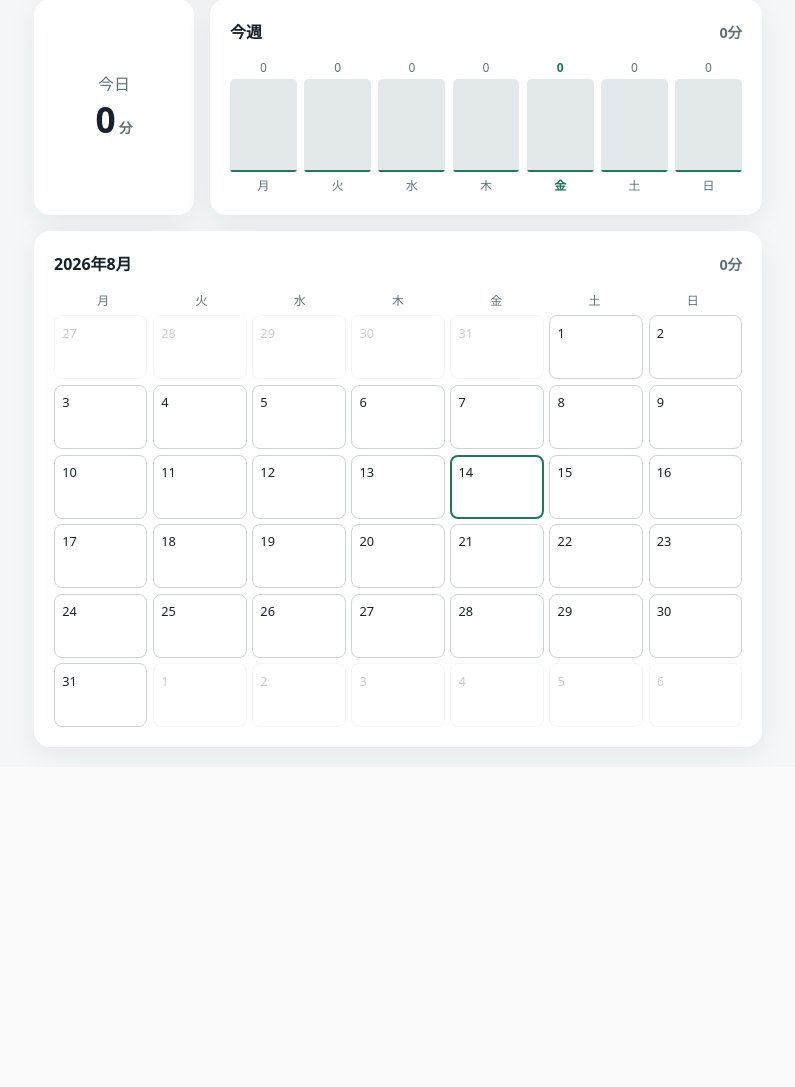
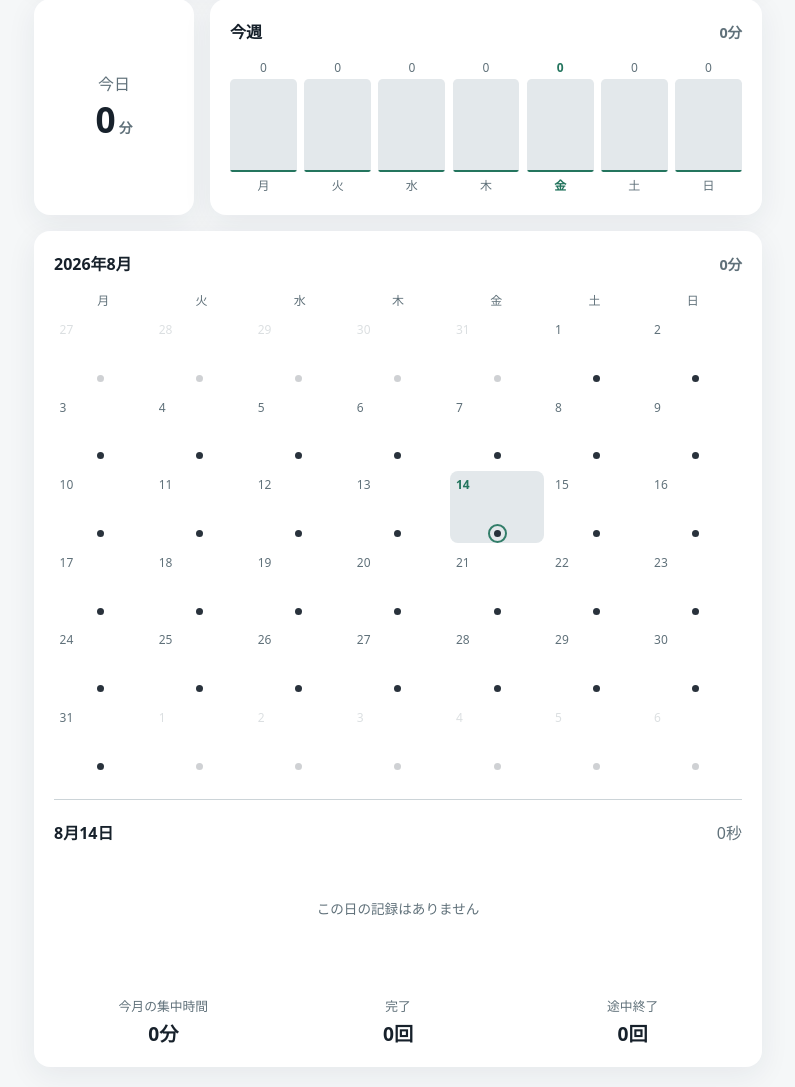
Before and after one commit to shogogoto/web-timer, a FastAPI app: page / in a window 1280 px wide. Shown: the part 621-1708 px from the top of the page, without its empty margins (242-1037 px from the left). Before the commit the page ends 1378 px from the top, so only its background shows below. Run offline with FastAPI, Linux system fonts and the light colour scheme; the visitor is signed in with stand-in values (Sample User, id 1); tables that the repository leaves empty hold one stand-in row (values such as "Sample post").

Commit message:
Refine activity dashboard visuals

```diff
--- a/app/main.py
+++ b/app/main.py
@@ -127,6 +127,7 @@ def activity_summary(db: Session, user_id: int, now: datetime | None = None) ->
         TimerSession.status.in_(["completed", "stopped"]),
     )).all()
     daily_seconds: dict = {}
+    daily_details: dict = {}
     for session in sessions:
         ended_at = session.ended_at
         if ended_at is None:
@@ -135,6 +136,18 @@ def activity_summary(db: Session, user_id: int, now: datetime | None = None) ->
             ended_at = ended_at.replace(tzinfo=timezone.utc)
         day = ended_at.astimezone(TZ).date()
         daily_seconds[day] = daily_seconds.get(day, 0) + session.worked_seconds
+        started_at = session.started_at or session.ended_at
+        if started_at is not None and started_at.tzinfo is None:
+            started_at = started_at.replace(tzinfo=timezone.utc)
+        local_start = started_at.astimezone(TZ) if started_at is not None else ended_at.astimezone(TZ)
+        detail = daily_details.setdefault(day.isoformat(), {"seconds": 0, "completed": 0, "stopped": 0, "sessions": []})
+        detail["seconds"] += session.worked_seconds
+        detail[session.status] += 1
+        detail["sessions"].append({
+            "time": local_start.strftime("%H:%M"),
+            "seconds": session.worked_seconds,
+            "status": session.status,
+        })
 
     weekday_labels = ["月", "火", "水", "木", "金", "土", "日"]
     week = []
@@ -150,23 +163,37 @@ def activity_summary(db: Session, user_id: int, now: datetime | None = None) ->
             "is_today": day == today,
         })
 
+    month_max = max((seconds for day, seconds in daily_seconds.items() if day.month == today.month and day.year == today.year), default=0)
     month_weeks = []
     for dates in calendar.Calendar(firstweekday=0).monthdatescalendar(today.year, today.month):
         month_weeks.append([{
             "day": day.day,
+            "date": day.isoformat(),
             "minutes": daily_seconds.get(day, 0) // 60,
+            "bubble_size": round(8 + (daily_seconds.get(day, 0) / month_max * 28)) if daily_seconds.get(day, 0) and month_max else 7,
             "in_month": day.month == today.month,
             "is_today": day == today,
         } for day in dates])
 
     month_seconds = sum(seconds for day, seconds in daily_seconds.items() if day.month == today.month and day.year == today.year)
+    month_completed = sum(detail["completed"] for date, detail in daily_details.items() if date.startswith(f"{today.year:04d}-{today.month:02d}-"))
+    month_stopped = sum(detail["stopped"] for date, detail in daily_details.items() if date.startswith(f"{today.year:04d}-{today.month:02d}-"))
+    for detail in daily_details.values():
+        maximum = max((session["seconds"] for session in detail["sessions"]), default=0)
+        for session in detail["sessions"]:
+            session["percent"] = round(session["seconds"] / maximum * 100) if maximum else 0
+        detail["sessions"].sort(key=lambda session: session["time"])
     return {
         "today_minutes": daily_seconds.get(today, 0) // 60,
         "week": week,
         "week_minutes": sum(item["minutes"] for item in week),
         "month_label": f"{today.year}年{today.month}月",
         "month_minutes": month_seconds // 60,
+        "month_completed": month_completed,
+        "month_stopped": month_stopped,
         "month_weeks": month_weeks,
+        "details": daily_details,
+        "today_date": today.isoformat(),
     }
 
 
--- a/app/static/app.js
+++ b/app/static/app.js
@@ -1,11 +1,15 @@
-function studyTimer(initial, defaultSeconds) {
+function studyTimer(initial, defaultSeconds, activityDetails, todayDate) {
   return {
     selectedSeconds: initial ? initial.planned : defaultSeconds,
     remaining: initial ? initial.remaining : defaultSeconds,
     phase: initial ? initial.status : 'select',
     sessionId: initial ? initial.id : null,
     error: '', interval: null, endAt: null, audioContext: null, pushRegistration: null, hasRung: false,
+    activityDetails, selectedDate: todayDate,
     get display() { const s = this.phase === 'select' ? this.selectedSeconds : this.remaining; return `${Math.floor(s/60)}:${String(s%60).padStart(2,'0')}` },
+    get selectedActivity() { return this.activityDetails[this.selectedDate] || {seconds:0,completed:0,stopped:0,sessions:[]} },
+    get selectedDateLabel() { const [year,month,day]=this.selectedDate.split('-').map(Number); return `${month}月${day}日` },
+    formatDuration(seconds) { if(seconds<60)return `${seconds}秒`; const minutes=Math.floor(seconds/60), rest=seconds%60; return rest ? `${minutes}分${rest}秒` : `${minutes}分` },
     init() { if('serviceWorker' in navigator) navigator.serviceWorker.addEventListener('message',event=>{if(event.data?.type==='timer-finished'){this.phase='finished'; this.remaining=0; this.ring();}}); this.registerPushWorker(); if (this.phase === 'running') this.runClock(); },
     async request(path, body) {
       const options = {method:'POST', headers:{'Content-Type':'application/x-www-form-urlencoded'}};
--- a/app/static/style.css
+++ b/app/static/style.css
@@ -111,10 +111,27 @@ input {
 .calendar { display: grid; grid-template-columns: repeat(7, 1fr); }
 .weekdays { margin-top: 1rem; color: var(--muted); font-size: .75rem; text-align: center; }
 .month-grid { gap: .35rem; margin-top: .4rem; }
-.calendar-day { min-height: 4rem; padding: .45rem; display: grid; align-content: space-between; border: 1px solid var(--border); border-radius: .5rem; font-size: .8rem; }
-.calendar-day strong { color: var(--primary); font-size: .75rem; text-align: right; }
+.calendar-day { min-height: 4.5rem; padding: .35rem; display: grid; place-items: center; align-content: space-between; color: var(--muted); background: transparent; border: 0; border-radius: .5rem; font-size: .75rem; }
+.calendar-day:hover:not(:disabled) { background: var(--control); filter: none; }
+.day-number { justify-self: start; }
+.activity-bubble { display: block; min-width: 7px; min-height: 7px; background: var(--text); border-radius: 50%; opacity: .92; }
 .calendar-day.outside { opacity: .22; }
-.calendar-day.current { border: 2px solid var(--primary); padding: calc(.45rem - 1px); }
+.calendar-day.current .day-number { color: var(--primary); font-weight: 700; }
+.calendar-day.current .activity-bubble { outline: 2px solid var(--primary); outline-offset: 4px; }
+.calendar-day.selected { background: var(--control); }
+.day-detail { margin-top: 1.5rem; padding-top: 1.25rem; border-top: 1px solid var(--border); }
+.detail-heading { display: flex; justify-content: space-between; align-items: baseline; }
+.detail-heading span { color: var(--muted); }
+.session-chart { height: 10rem; display: flex; align-items: stretch; gap: .65rem; margin-top: 1rem; overflow-x: auto; }
+.session-column { min-width: 3.5rem; flex: 1; display: grid; grid-template-rows: 1.2rem 1fr 1.2rem; gap: .3rem; color: var(--muted); text-align: center; font-size: .7rem; }
+.session-track { position: relative; overflow: hidden; background: linear-gradient(to top, var(--border) 1px, transparent 1px); background-size: 100% 25%; border-bottom: 1px solid var(--border); }
+.session-bar { position: absolute; inset: auto 15% 0; min-height: 4px; background: var(--text); border-radius: 1rem 1rem .35rem .35rem; }
+.session-bar.stopped { background: var(--muted); opacity: .55; }
+.empty-activity { height: 8rem; display: grid; place-content: center; margin: 0; color: var(--muted); font-size: .85rem; }
+.activity-stats { display: grid; grid-template-columns: repeat(3, 1fr); gap: 1rem; margin-top: 1.5rem; }
+.activity-stats div { display: grid; gap: .25rem; text-align: center; }
+.activity-stats span { color: var(--muted); font-size: .8rem; }
+.activity-stats strong { font-size: 1.2rem; }
 
 .admin-shell { max-width: 56rem; }
 .admin-shell .card { margin-bottom: 1.5rem; }
@@ -133,8 +150,7 @@ th, td { padding: .8rem; text-align: left; border-bottom: 1px solid var(--border
   .activity-grid { grid-template-columns: 1fr; }
   .today-summary { min-height: 7rem; }
   .monthly-summary { grid-column: auto; padding: 1rem; }
-  .calendar-day { min-height: 3.25rem; padding: .3rem; }
-  .calendar-day.current { padding: calc(.3rem - 1px); }
-  .calendar-day strong { font-size: .65rem; }
+  .calendar-day { min-height: 3.5rem; padding: .25rem; }
+  .activity-stats { grid-template-columns: 1fr; gap: .75rem; }
   .login { margin: 8vh 1rem; }
 }
--- a/app/templates/timer.html
+++ b/app/templates/timer.html
@@ -1,6 +1,6 @@
 {% extends "base.html" %}
 {% block body %}
-<main x-data='studyTimer({{ state | tojson }}, {{ default_seconds }})' x-init="init()" class="timer-shell">
+<main x-data='studyTimer({{ state | tojson }}, {{ default_seconds }}, {{ activity.details | tojson }}, {{ activity.today_date | tojson }})' x-init="init()" class="timer-shell">
   <header><span>{{ user.username }}</span><form method="post" action="/logout"><button class="link">ログアウト</button></form></header>
   <section class="timer-card">
     <div class="clock" x-text="display"></div>
@@ -42,12 +42,32 @@
     <article class="summary-card monthly-summary">
       <div class="summary-heading"><h2>{{ activity.month_label }}</h2><strong>{{ activity.month_minutes }}分</strong></div>
       <div class="calendar weekdays">{% for label in ['月','火','水','木','金','土','日'] %}<span>{{ label }}</span>{% endfor %}</div>
-      <div class="calendar month-grid">
+      <div class="calendar month-grid bubble-calendar">
         {% for week in activity.month_weeks %}{% for day in week %}
-        <div class="calendar-day{% if not day.in_month %} outside{% endif %}{% if day.is_today %} current{% endif %}">
-          <span>{{ day.day }}</span>{% if day.in_month and day.minutes %}<strong>{{ day.minutes }}分</strong>{% endif %}
-        </div>
+        <button type="button" @click="selectedDate='{{ day.date }}'" :class="{'selected':selectedDate==='{{ day.date }}'}" class="calendar-day{% if not day.in_month %} outside{% endif %}{% if day.is_today %} current{% endif %}"{% if not day.in_month %} disabled{% endif %} title="{{ day.day }}日: {{ day.minutes }}分">
+          <span class="day-number">{{ day.day }}</span><span class="activity-bubble" style="width:{{ day.bubble_size }}px;height:{{ day.bubble_size }}px"></span>
+        </button>
         {% endfor %}{% endfor %}
+      </div>
+      <div class="day-detail">
+        <div class="detail-heading"><strong x-text="selectedDateLabel"></strong><span x-text="formatDuration(selectedActivity.seconds)"></span></div>
+        <template x-if="selectedActivity.sessions.length">
+          <div class="session-chart">
+            <template x-for="(session,index) in selectedActivity.sessions" :key="index">
+              <div class="session-column" :title="session.time+' '+formatDuration(session.seconds)">
+                <span x-text="formatDuration(session.seconds)"></span>
+                <div class="session-track"><div class="session-bar" :class="session.status" :style="`height:${session.percent}%`"></div></div>
+                <small x-text="session.time"></small>
+              </div>
+            </template>
+          </div>
+        </template>
+        <template x-if="!selectedActivity.sessions.length"><p class="empty-activity">この日の記録はありません</p></template>
+      </div>
+      <div class="activity-stats">
+        <div><span>今月の集中時間</span><strong>{{ activity.month_minutes }}分</strong></div>
+        <div><span>完了</span><strong>{{ activity.month_completed }}回</strong></div>
+        <div><span>途中終了</span><strong>{{ activity.month_stopped }}回</strong></div>
       </div>
     </article>
   </section>
```
Also changed, not shown: tests/test_activity.py (+3 -0 lines).
